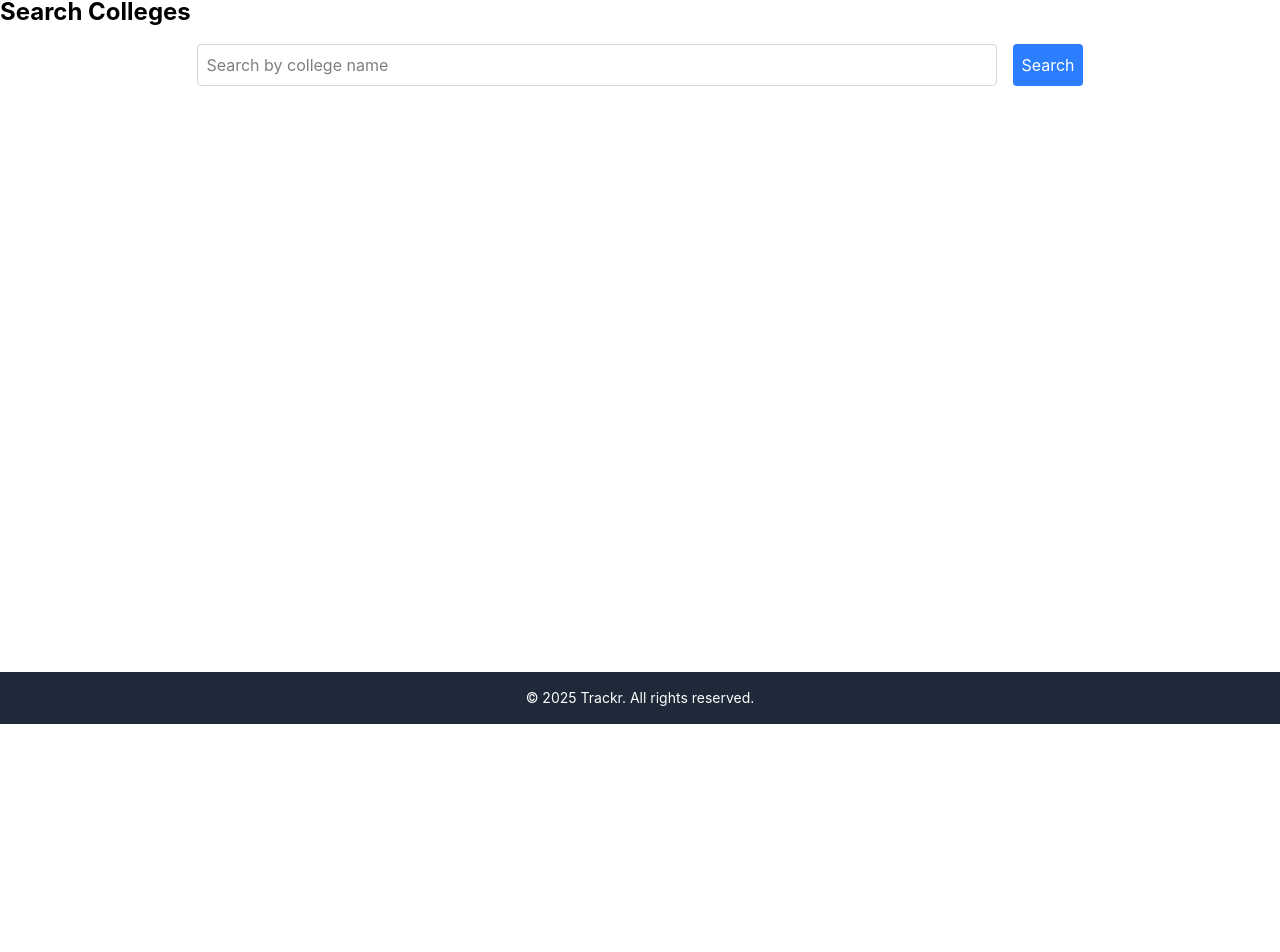
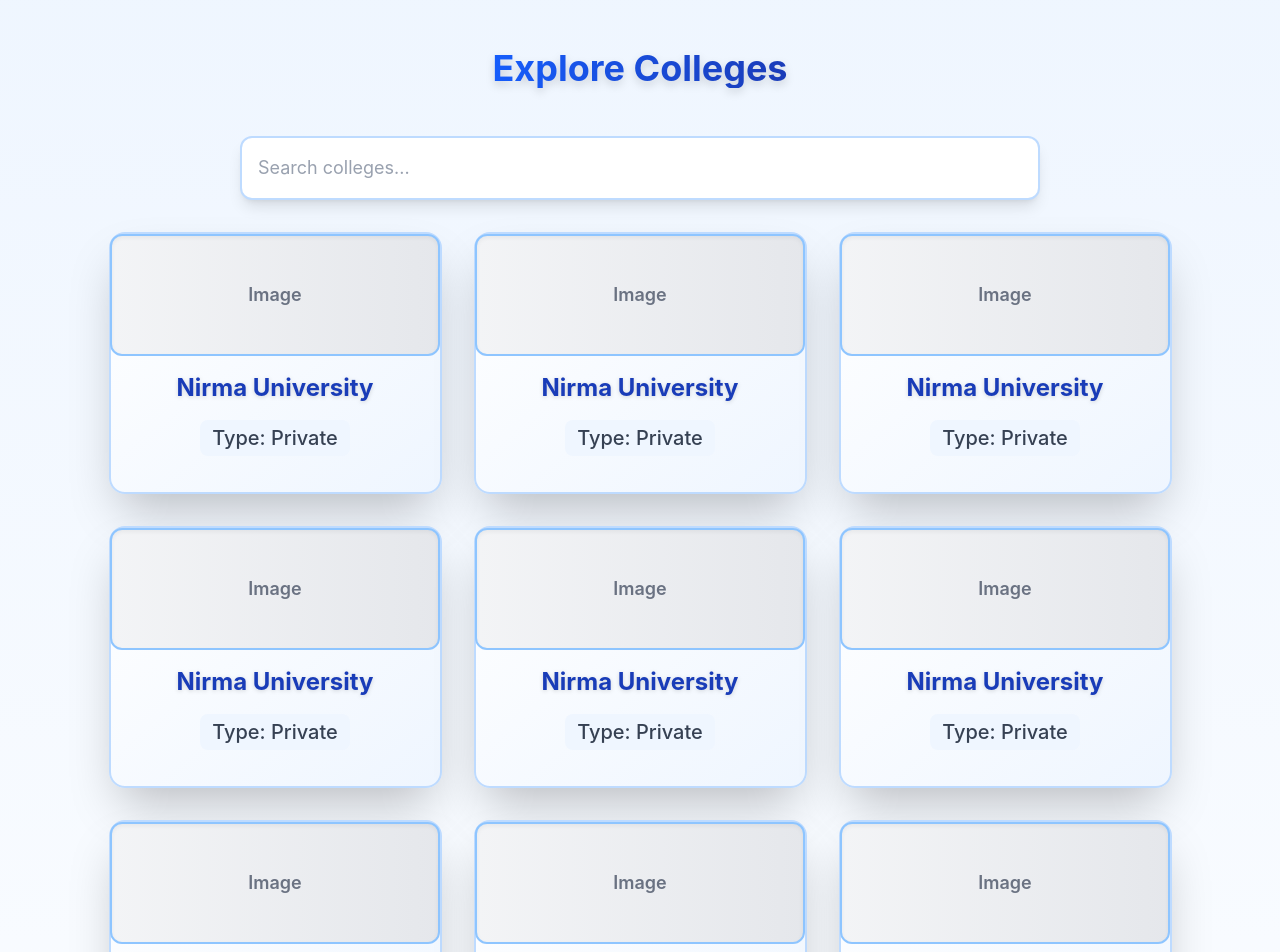
Before and after one commit to Ritesh381/Trackr-Frontend, a React (Vite) app: page /search in a window 1280 px wide. Shown: the part 76-1028 px from the top of the page. Before the commit the page ends 800 px from the top, so only its background shows below. Built offline with nearby package versions, Linux system fonts and the light colour scheme.

Commit message:
Added Search Filter for colleges

```diff
--- a/src/App.jsx
+++ b/src/App.jsx
@@ -2,7 +2,6 @@
 import { Routes, Route } from 'react-router-dom';
 import NavBar from './components/NavBar';
 // import Landing from './components/Landing';
-import Home from './components/Home';
 import Dashboard from './components/Dashboard';
 import Login from './components/Login';
 import './App.css';
--- /dev/null
+++ b/src/components/Card.jsx
@@ -0,0 +1,19 @@
+import React from 'react'
+
+function Card() {
+  return (
+    <div className='border-2 border-blue-200 h-[262px] w-[333px] rounded-2xl place-items-center bg-gradient-to-br from-white to-blue-50 shadow-2xl transition-all duration-300 hover:scale-105 hover:shadow-3xl hover:border-blue-300 hover:bg-gradient-to-br hover:from-blue-50 hover:to-white hover:cursor-pointer'>
+      <div className='border-2 border-blue-300 w-[330px] h-[122px] rounded-xl place-items-center bg-gradient-to-r from-gray-100 to-gray-200 shadow-inner flex items-center justify-center text-gray-500 font-semibold text-lg'>
+        <p>Image</p>
+      </div>
+      <div className='m-2'>
+      <p className='text-2xl font-bold mt-4 text-blue-800 drop-shadow-sm'>Nirma University</p>
+      </div>
+      <div className='text-xl text-wrap m-2 p-2'>
+        <p className='text-gray-700 font-medium bg-blue-50 px-3 py-1 rounded-lg inline-block'>Type: Private</p>
+      </div>
+    </div>
+  )
+}
+
+export default Card
--- a/src/components/Search.jsx
+++ b/src/components/Search.jsx
@@ -1,22 +1,35 @@
+// Search.js
 import React from 'react'
+import Card from './Card'
 
 function Search() {
   return (
-    <div className='flex-row'>
-      <h1 className='text-2xl font-bold mb-4'>Search Colleges</h1>
-      <form className='flex gap-4 justify-center'>
+    <div className='flex-row bg-gradient-to-b from-blue-50 to-white min-h-screen'>
+      <div className='flex justify-center py-8'>
+       <h1 className='text-4xl font-bold mb-4 text-blue-700 m-5 drop-shadow-lg bg-gradient-to-r from-blue-600 to-blue-800 bg-clip-text text-transparent'>Explore Colleges</h1>
+      </div>
+      <form className='flex gap-4 justify-center mb-8'>
         <input
-          type="text"
-          placeholder="Search by college name"
-          className='p-2 w-200 border border-gray-300 rounded'
+           type="text"
+           placeholder="Search colleges..."
+           className='p-4 w-200 border-2 border-blue-200 rounded-xl shadow-lg focus:outline-none focus:ring-4 focus:ring-blue-300 focus:border-blue-500 transition-all duration-300 text-lg placeholder-gray-400 bg-white hover:shadow-xl'
         />
-        <button
-          type="submit"
-          className='bg-blue-500 text-white p-2 rounded hover:bg-blue-600'
-        >
-          Search
-        </button>
       </form>
+      <div className='flex m-5 flex-wrap gap-8 justify-center px-4'>
+        <Card />
+        <Card />
+        <Card />
+        <Card />
+        <Card />
+        <Card />
+        <Card />
+        <Card />
+        <Card />
+        <Card />
+        <Card />
+        <Card />
+        <Card />
+      </div>
     </div>
   )
 }
```
